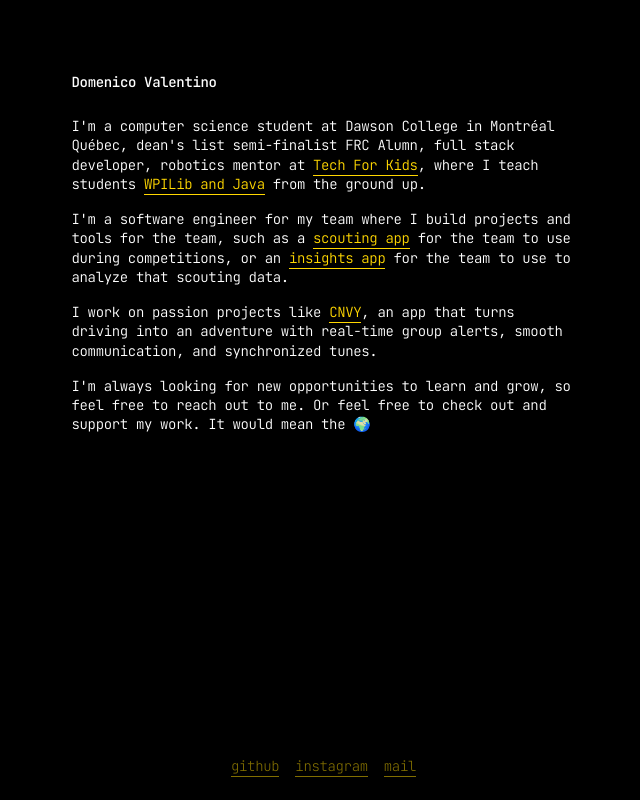
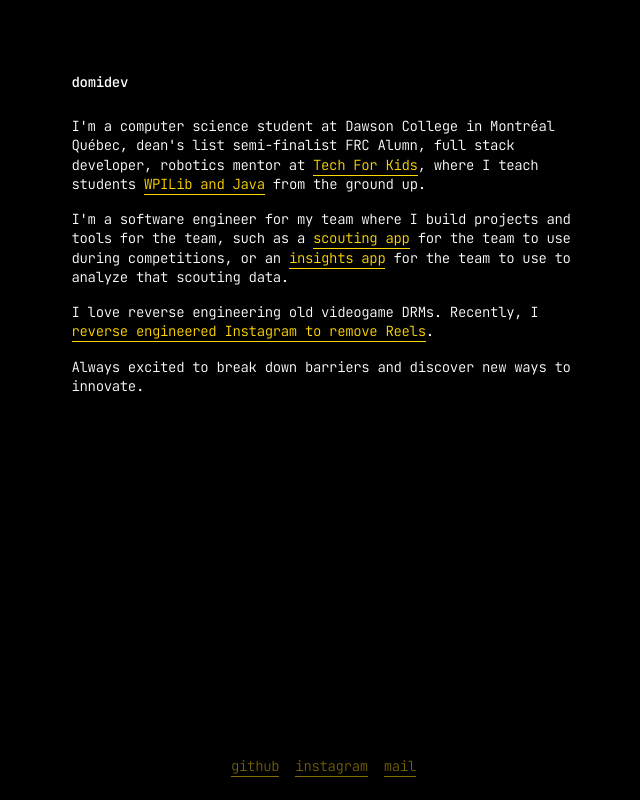
Before and after one commit to domilx/site, a Next.js app: page / in a window 1280 px wide. Shown: the whole page, without its empty margins (309-949 px from the left). Built offline with nearby package versions, Linux system fonts and the light colour scheme.

Commit message:
refactor

```diff
--- a/app/layout.tsx
+++ b/app/layout.tsx
@@ -14,8 +14,8 @@ export const metadata: Metadata = {
     canonical: "/",
   },
   title: {
-    default: "Domenico Valentino",
-    template: "%s | Domenico Valentino",
+    default: "domidev",
+    template: "%s | domidev",
   },
   description:
     "Software Engineer, Computer Science Student, and Robotics Mentor",
--- a/app/page.tsx
+++ b/app/page.tsx
@@ -51,18 +51,19 @@ export default function Home() {
           for the team to use to analyze that scouting data.
         </p>
         <p>
-          I work on passion projects like{" "}
-          <Link href="https://cnvyapp.com" className={`${highlight} hover:text-[rgb(255,251,0)]`}>
-            CNVY
-          </Link>
-          , an app that turns driving into an adventure with real-time group
-          alerts, smooth communication, and synchronized tunes.
+          I love reverse engineering old videogame DRMs.
+          Recently, I {" "}
+          <Link
+            href="https://github.com/domilx/NoReelsInstgram/"
+            className={`${highlight} hover:text-[rgb(255,251,0)]`}
+          >
+            reverse engineered Instagram to remove Reels
+          </Link>.
         </p>
         <p>
-          I&apos;m always looking for new opportunities to learn and grow, so
-          feel free to reach out to me. Or feel free to check out and support my
-          work. It would mean the 🌍
+          Always excited to break down barriers and discover new ways to innovate.
         </p>
+
       </BlueFadeStaggerChildren>
     </>
   );
--- a/components/animate-name.tsx
+++ b/components/animate-name.tsx
@@ -32,7 +32,7 @@ export default function AnimatedName() {
             onMouseEnter={handleMouseEnter}
             onMouseLeave={handleMouseLeave}
         >
-            <span className="sr-only">Domenico Valentino</span>
+            <span className="sr-only">domidev</span>
             <span
                 aria-hidden="true"
                 className={`hover:text-[rgb(255,251,0)] block overflow-hidden group relative transition-colors ${
@@ -40,7 +40,7 @@ export default function AnimatedName() {
                 }`}
             >
         <span className="inline-block transition-all duration-300 ease-in-out group-hover:-translate-y-full">
-          {'Domenico Valentino'.split('').map((letter, index) => (
+          {'domidev'.split('').map((letter, index) => (
               <span
                   key={index}
                   className="inline-block"
```
